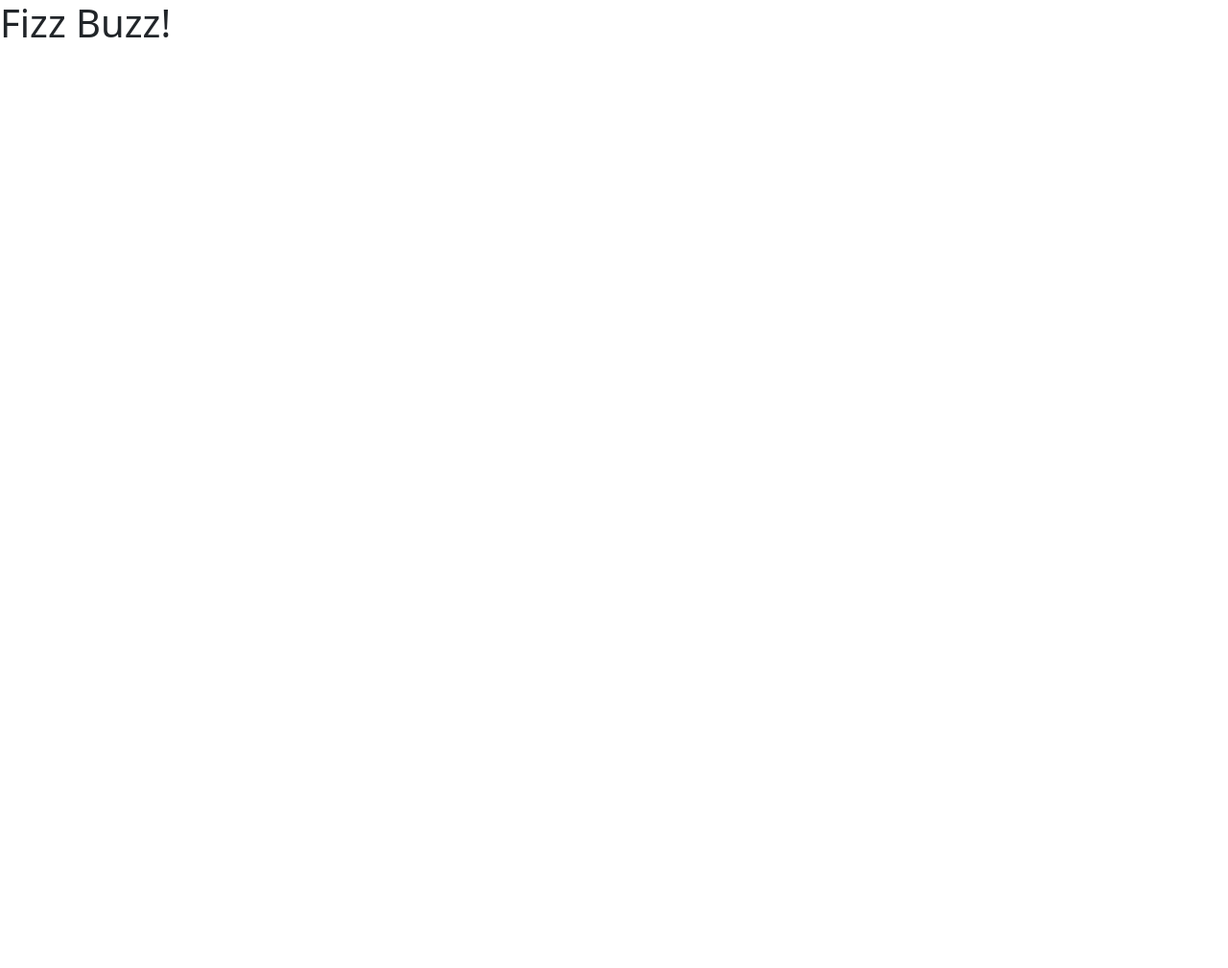
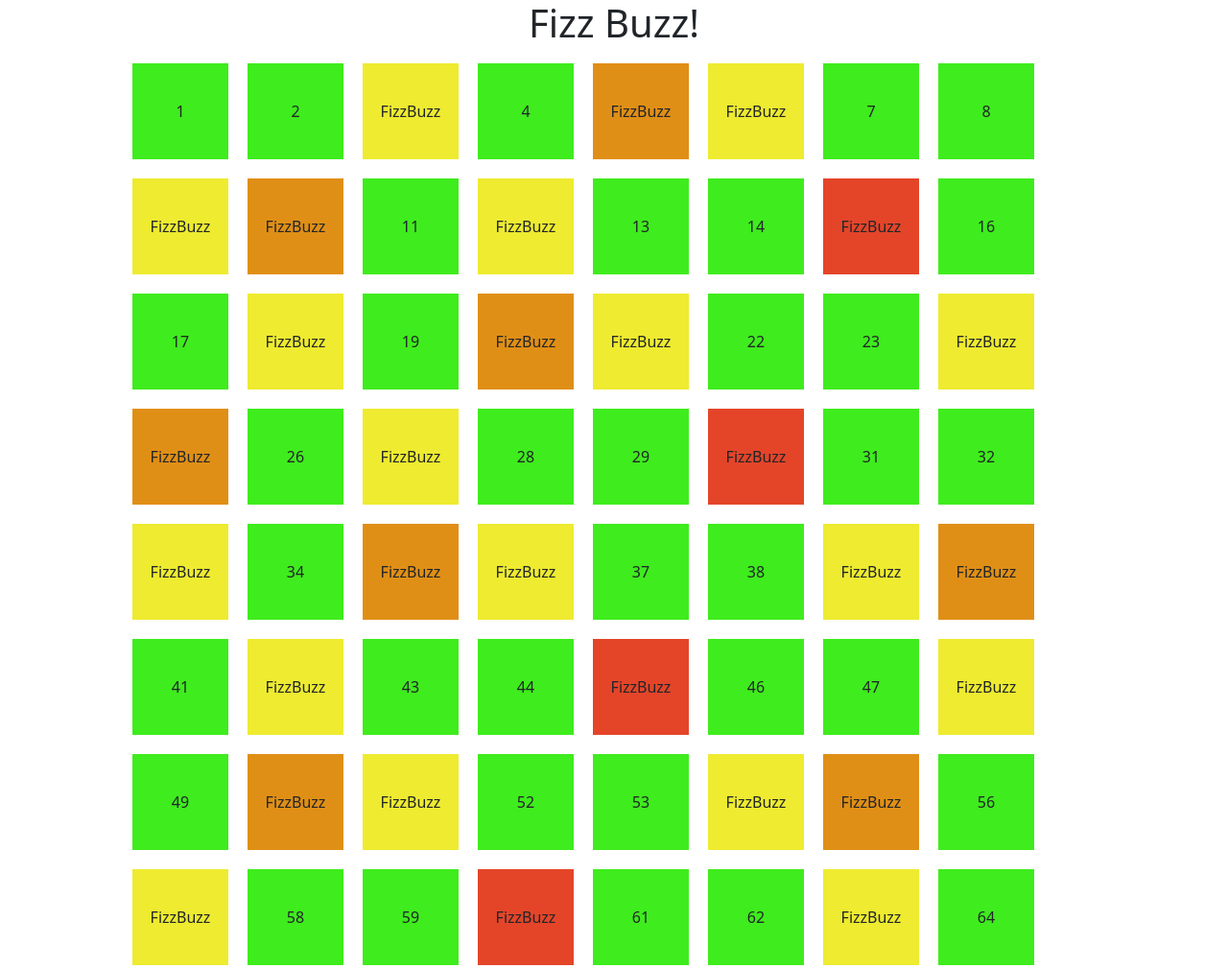
Before and after one commit to Ahurricaneeos/js-fizzbuzz, a plain HTML site: page index.html in a window 1280 px wide. Shown: the top 1009 px of the page at 96% size. Before the commit the page ends 800 px from the top, so only its background shows below. Drawn offline with nearby package versions, Linux system fonts and the light colour scheme.

Commit message:
Added html and style

```diff
--- a/css/style.css
+++ b/css/style.css
@@ -4,18 +4,61 @@
     padding: 0;
 }
 
+#title {
+    text-align: center;
+}
 
 .my-container {
     margin: auto;
     width: 80%;
 }
 
-.square {
+.none {
     height: 100px;
     width: 100px;
-    background-color: aqua;
+    background-color: rgb(63, 236, 29);
     text-align: center;
     line-height: 100px;
     vertical-align: middle;
     margin: 10px;
 }
+
+
+.fizzbuzz {
+    height: 100px;
+    width: 100px;
+    background-color: rgb(228, 69, 41);
+    text-align: center;
+    line-height: 100px;
+    vertical-align: middle;
+    margin: 10px;
+}
+
+.fizz {
+    height: 100px;
+    width: 100px;
+    background-color: rgb(238, 235, 48);
+    text-align: center;
+    line-height: 100px;
+    vertical-align: middle;
+    margin: 10px;
+}
+
+.buzz {
+    height: 100px;
+    width: 100px;
+    background-color: rgb(224, 143, 22);
+    text-align: center;
+    line-height: 100px;
+    vertical-align: middle;
+    margin: 10px;
+}
+
+
+.flex {
+    display: flex;
+}
+
+.wrap {
+    flex-wrap: wrap;
+}
--- a/index.html
+++ b/index.html
@@ -13,7 +13,7 @@
 
     <h1 id="title">Fizz Buzz!</h1>
 
-    <div id="container-for-squares" class="my-container">
+    <div id="container-for-squares" class="my-container flex wrap">
 
 
     <script src="./js/main.js"></script>
--- a/js/main.js
+++ b/js/main.js
@@ -1,11 +1,32 @@
 for (let i=1; i <= 100; i++)
 {
-    if (i % 15 == 0)
+    if (i % 15 == 0){
+    document.getElementById("container-for-squares").innerHTML += `
+    <div class= "fizzbuzz">
+        <p>FizzBuzz</p>
+    </div>
+    `;
         console.log("FizzBuzz");
-    else if (i % 3 == 0)
+    } else if (i % 3 == 0){
+    document.getElementById("container-for-squares").innerHTML += `
+    <div class= "fizz">
+        <p>FizzBuzz</p>
+    </div>
+    `;
         console.log("Fizz");
-    else if (i % 5 == 0)
+    } else if (i % 5 == 0){
+    document.getElementById("container-for-squares").innerHTML += `
+    <div class= "buzz">
+        <p>FizzBuzz</p>
+    </div>
+    `;
         console.log("Buzz");
-    else
+    } else {
+    document.getElementById("container-for-squares").innerHTML += `
+    <div class= "none">
+        <p>${i}</p>
+    </div>
+    `;
         console.log(i);
+    }
 }
```
